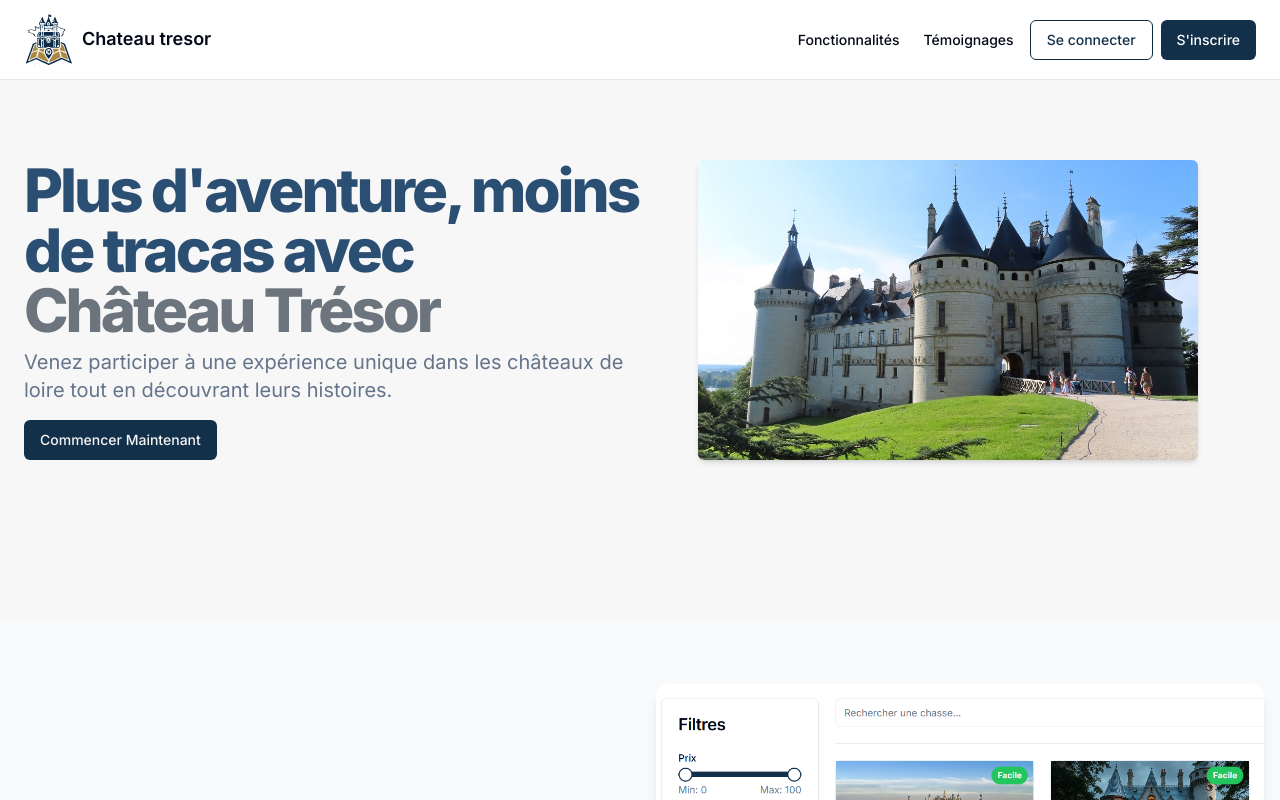
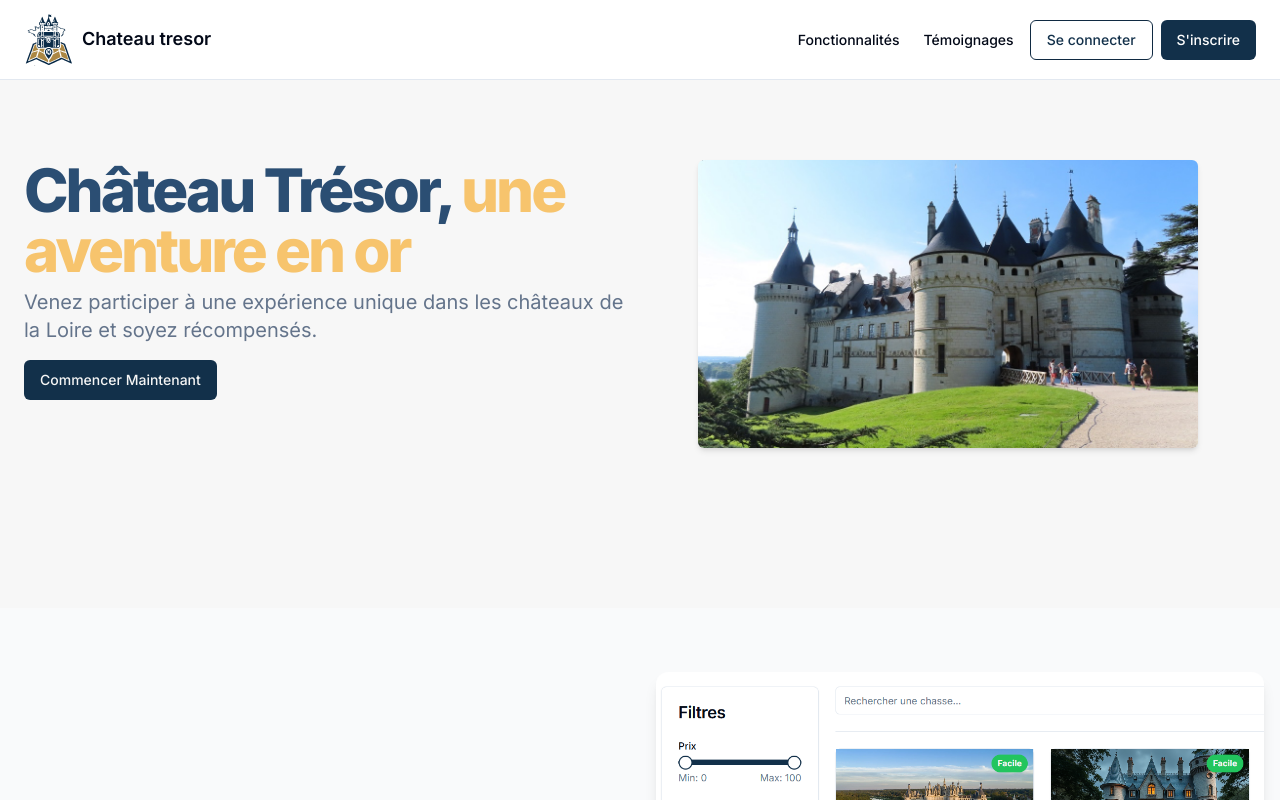
Before and after one commit to MatisMLDR/ChateauTresor, a Next.js app: page / in a window 1280 px wide. Shown: the top 800 px of the page. Built offline with nearby package versions, Linux system fonts and the light colour scheme; no server answers.

Commit message:
Update CTA and Hero components for improved styling and text clarity; fix testimonials text for grammatical accuracy

```diff
--- a/components/layout/Cta.tsx
+++ b/components/layout/Cta.tsx
@@ -21,9 +21,9 @@ const Cta = ({ type="participant" }: CtaProps) => {
             }
           </p>
           <div className="w-full max-w-sm">
-          <Button className="w-full bg-[#8797af] hover:bg-[#6d8096] text-white">
+          <Button className="w-full bg-[#f7c46d] hover:bg-gold text-primary">
           <Link
-          className="text-sm font-medium hover:underline underline-offset-4 text-white"
+          className="text-sm font-medium"
           href={`/authentication/login?redirect=${type}`}
           >
           Commencer Maintenant
--- a/components/layout/Hero.tsx
+++ b/components/layout/Hero.tsx
@@ -7,20 +7,26 @@ type HeroProps = {
   type?: "organisateur" | "participant"
 }
 
-const Hero = ({ type = "participant"}: HeroProps) => {
+const Hero = ({ type = "participant" }: HeroProps) => {
   return (
     <section className="w-full max-lg:pb-16 pt-32 pb-20 xl:py-40 bg-[#f7f7f7]" id="hero">
       <div className="container lg:px-6 flex flex-col-reverse max-lg:gap-10 max-lg:text-center lg:flex-row">
         <div className="flex flex-col space-y-4 lg:w-1/2 w-full">
           <div className="space-y-2">
+            {type === "participant" ? (
               <h1 className="text-3xl font-extrabold tracking-tighter sm:text-4xl md:text-5xl lg:text-6xl text-[#2b4e73]">
-              Plus d&apos;aventure, moins de tracas avec <span className="text-[#6c757d]">Château Trésor</span>
+                Château Trésor, <span className="text-[#f7c46d]">une aventure en or</span>
               </h1>
+            ) : (
+              <h1 className="text-3xl font-extrabold tracking-tighter sm:text-4xl md:text-5xl lg:text-6xl text-[#2b4e73]">
+                Plus d&apos;aventure, moins de tracas avec <span className="text-[#f7c46d]">Château Trésor</span>
+              </h1>
+            )}
             <p className="text-muted-foreground md:text-xl text-[#6c757d]">
             {
               type === "organisateur" ?
                 "Gagnez du temps, attirez plus de visiteurs : on gère les détails, vous récoltez le succès."
-                : "Venez participer à une expérience unique dans les châteaux de loire tout en découvrant leurs histoires."
+                : "Venez participer à une expérience unique dans les châteaux de la Loire et soyez récompensés."
             }
             </p>
         </div>
@@ -39,7 +45,7 @@ const Hero = ({ type = "participant"}: HeroProps) => {
         <Image src="/chateau.png" alt="Hero" className='rounded-md shadow-md' width={500} height={500} priority />
       </div>
     </div>
-    </section>
+    </section >
   );
 };
 
--- a/components/layout/Testimonials.tsx
+++ b/components/layout/Testimonials.tsx
@@ -6,7 +6,7 @@ const Testimonials = () => {
     {
       name: "Marie Lefreve",
       title: "Mère de famille",
-      text: "Merci Château Trésor, participer des chasses au trésor avec mes enfants n'a jamais été aussi simple. Une solution amusante et efficace !",
+      text: "Merci Château Trésor, participer à des chasses au trésor avec mes enfants n'a jamais été aussi simple. Une solution amusante et efficace !",
       image: "/user1.jpg",
     },
     {
@@ -18,7 +18,7 @@ const Testimonials = () => {
     {
       name: "Jean Dubois",
       title: "Entrepreneur en évènementiel",
-      text: "Un gain de temps incroyable. J'adorent l'expérience et je peux tout gérer facilement en quelques clics.",
+      text: "Un gain de temps incroyable. J'ai adoré l'expérience utilisateur et je peux tout gérer facilement en quelques clics.",
       image: "/user3.jpg",
     },
   ];
```
Lines whose indentation alone changed are shown as unchanged.
